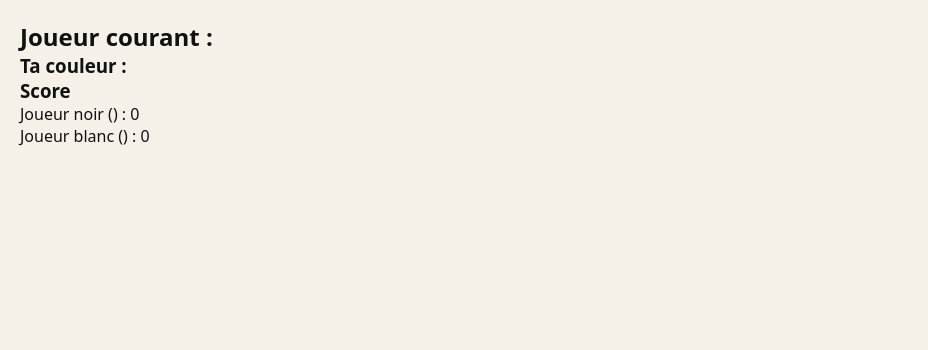
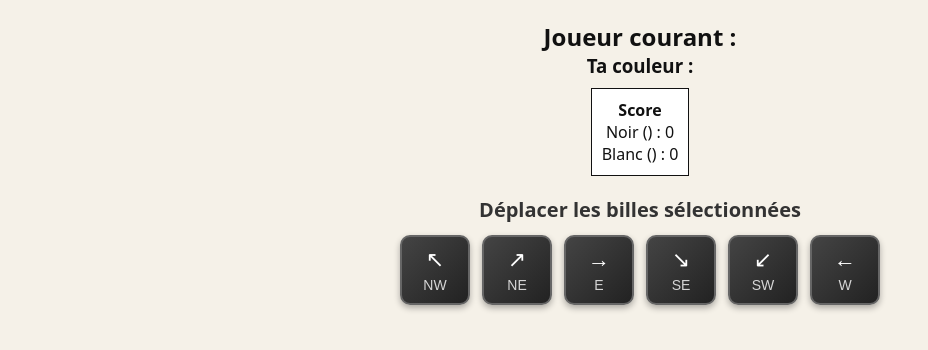
Before and after one commit to Estherfabre01/Abalone-web, a React (Vite) app in the folder Projet_web/Front_React/my-app/: page /game/1 in a window 1280 px wide. Shown: the top 350 px of the page, without its empty margins (0-928 px from the left). Built offline with nearby package versions, Linux system fonts and the light colour scheme; no server answers.

Commit message:
couleurs game

```diff
--- a/Projet_web/Front_React/my-app/src/components/HexBoard.jsx
+++ b/Projet_web/Front_React/my-app/src/components/HexBoard.jsx
@@ -1,4 +1,5 @@
 import HexCell from "./HexCell";
+import "../global.css";
 
 export default function HexBoard({ board, selectedKey, onSelect }) {
   if (!Array.isArray(board)) return null;
@@ -7,22 +8,17 @@ export default function HexBoard({ board, selectedKey, onSelect }) {
 
   const pixelCoords = board
     .map(([key, value]) => {
-      if (!key || typeof key !== "string" || !key.includes(",")) {
-        return null;
-      }
+      if (!key.includes(",")) return null;
 
       const [q, r] = key.split(",").map(Number);
-
-      if (Number.isNaN(q) || Number.isNaN(r)) {
-        return null; // ignore les coordonnées invalides
-      }
+      if (Number.isNaN(q) || Number.isNaN(r)) return null;
 
       const x = size * (Math.sqrt(3) * q + (Math.sqrt(3) / 2) * r);
       const y = size * (1.5 * r);
 
       return { key, value, x, y };
     })
-    .filter(Boolean); // enlève les null
+    .filter(Boolean);
 
   if (pixelCoords.length === 0) return null;
 
@@ -31,26 +27,22 @@ export default function HexBoard({ board, selectedKey, onSelect }) {
   const minY = Math.min(...pixelCoords.map(c => c.y));
   const maxY = Math.max(...pixelCoords.map(c => c.y));
 
-  const width = 900;
-  const height = 700;
+  const width = 600;
+  const height = 400;
 
   const offsetX = width / 2 - (minX + maxX) / 2;
   const offsetY = height / 2 - (minY + maxY) / 2;
 
-  function handleClick(key) {
-    onSelect(key);
-  }
-
   return (
-    <svg width={width} height={height} style={{ background: "#ddd" }}>
+    <svg width={width} height={height} className="hex-board">
       {pixelCoords.map(({ key, value, x, y }) => (
         <HexCell
           key={key}
           x={x + offsetX}
           y={y + offsetY}
           value={value}
-          selected={Array.isArray(selectedKey) && selectedKey.includes(key)}
-          onClick={() => handleClick(key)}
+          selected={selectedKey?.includes(key)}
+          onClick={() => onSelect(key)}
         />
       ))}
     </svg>
--- a/Projet_web/Front_React/my-app/src/global.css
+++ b/Projet_web/Front_React/my-app/src/global.css
@@ -421,3 +421,79 @@ html, body, #root {
   padding: 15px;
   z-index: 20;
 }
+
+/* === GAME LAYOUT === */
+
+.game-container {
+  padding: 20px;
+  text-align: center;
+}
+
+.game-info {
+  margin-bottom: 20px;
+}
+
+.game-score {
+  margin-top: 10px;
+  padding: 10px;
+  border: 1px solid var(--black);
+  background: var(--white);
+  display: inline-block;
+}
+
+/* === HEX BOARD === */
+
+.hex-board {
+  background: transparent;
+  border: none;
+  margin: 20px auto;
+  display: block;
+}
+
+/* === HEX CELL === */
+
+.hex-cell {
+  cursor: pointer;
+  transition: 0.2s;
+}
+
+.hex-cell:hover {
+  opacity: 0.8;
+}
+
+.hex-marble-black {
+  fill: var(--black);
+}
+
+.hex-marble-white {
+  fill: var(--white);
+  stroke: var(--black);
+  stroke-width: 2;
+}
+
+.hex-selected {
+  stroke: red;
+  stroke-width: 4;
+}
+
+/* === DIRECTION BUTTONS === */
+
+.direction-container {
+  margin: 20px 0;
+  display: flex;
+  justify-content: center;
+  gap: 10px;
+}
+
+.direction-btn {
+  padding: 8px 14px;
+  background: var(--black);
+  color: var(--cream);
+  border: 1px solid var(--black);
+  cursor: pointer;
+  transition: 0.2s;
+}
+
+.direction-btn:hover {
+  background: var(--btn-bg-hover);
+}
--- a/Projet_web/Front_React/my-app/src/pages/Game.jsx
+++ b/Projet_web/Front_React/my-app/src/pages/Game.jsx
@@ -1,6 +1,7 @@
 import { useEffect, useState } from "react";
 import HexBoard from "../components/HexBoard";
 import Direction from "../components/Direction";
+import "../global.css";
 
 export default function Game() {
   const [board, setBoard] = useState([]);
@@ -15,9 +16,6 @@ export default function Game() {
 
   const userId = localStorage.getItem("userId");
 
-  // ============================
-  // LOAD GAME
-  // ============================
   async function loadGame() {
     try {
       const token = localStorage.getItem("token");
@@ -50,12 +48,8 @@ export default function Game() {
     return () => clearInterval(interval);
   }, []);
 
-  // ============================
-  // SELECT MARBLE
-  // ============================
   function handleSelect(key) {
     const cell = board.find(([k]) => k === key)?.[1];
-
     if (cell !== playerColor) return;
 
     const clean = key.trim();
@@ -72,9 +66,6 @@ export default function Game() {
     setSelected([...selected, clean]);
   }
 
-  // ============================
-  // SEND MOVE
-  // ============================
   async function handleMove(direction) {
     if (!selected?.length) return;
 
@@ -112,24 +103,25 @@ export default function Game() {
     setSelected(null);
   }
 
-  // ============================
-  // RENDER
-  // ============================
   return (
-    <div style={{ padding: 20 }}>
-      <h2>Joueur courant : {currentPlayer}</h2>
-      <h3>Ta couleur : {playerColor}</h3>
+    <div className="game-container">
 
-      <h3>Score</h3>
-      <p>
-        Joueur noir ({player1Id}) : {scoreP1}
-        <br />
-        Joueur blanc ({player2Id}) : {scoreP2}
-      </p>
+      <div className="game-info">
+        <h2>Joueur courant : {currentPlayer}</h2>
+        <h3>Ta couleur : {playerColor}</h3>
 
-      {selected && currentPlayer === userId && (
-        <Direction onMove={handleMove} />
-      )}
+        <div className="game-score">
+          <strong>Score</strong><br />
+          Noir ({player1Id}) : {scoreP1}<br />
+          Blanc ({player2Id}) : {scoreP2}
+        </div>
+      </div>
+
+      {/* Flèches toujours visibles */}
+      <Direction
+        onMove={handleMove}
+        disabled={currentPlayer !== userId || !selected}
+      />
 
       <HexBoard
         board={board}
```
Also changed, not shown: 1 other file (tests, documents, lock files or other folders).
